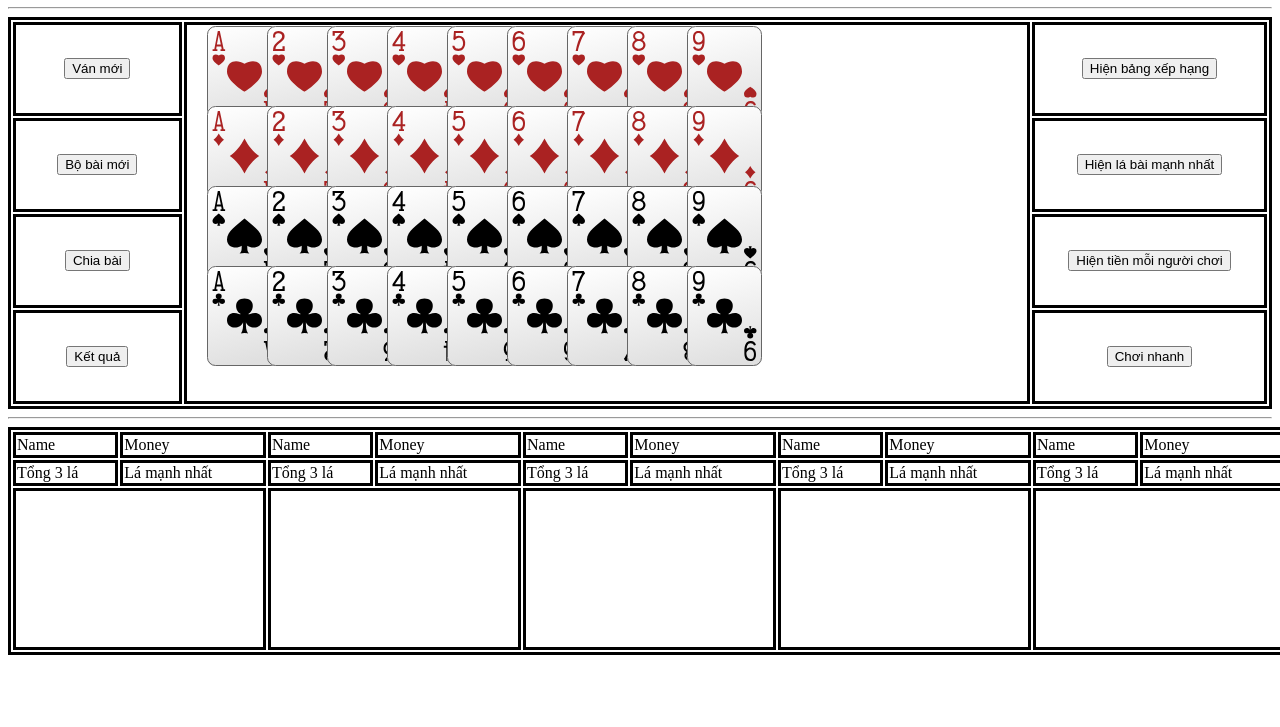
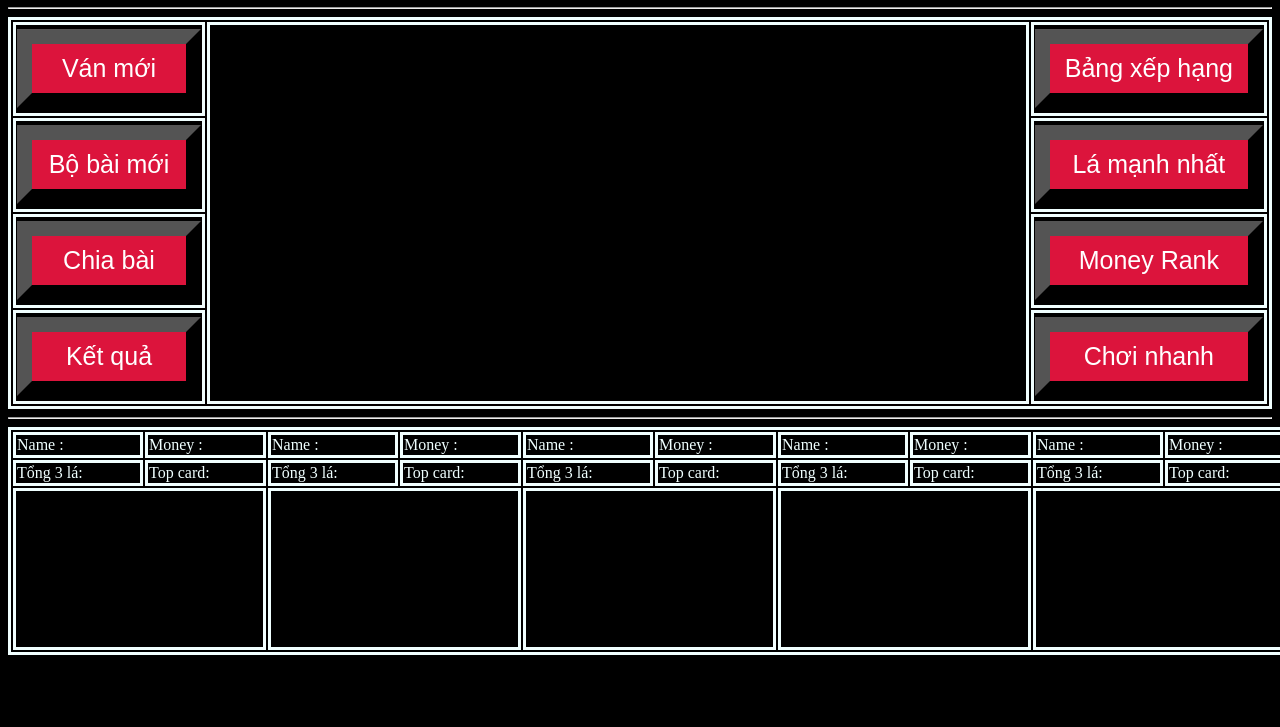
Before and after one commit to Sown13/3_Cards_Poker, a plain HTML site: page HTML/Module_1_Case_ThreeCardPoker.html in a window 1280 px wide. Shown: the part 73-800 px from the top of the page. Drawn offline with Linux system fonts and the light colour scheme.

Commit message:
Playable - CSS working now for: show card, show winner// Next proceed to display ranking board

```diff
--- /dev/null
+++ b/CSS/css_game_layout.css
@@ -0,0 +1,25 @@
+.button {
+    background-color: crimson;
+    color: white;
+    padding: 10px 5px;
+    text-align: center;
+    text-decoration: none;
+    display: ruby-text;
+    font-size: 25px;
+    border-width: 15px;
+    width: 100%;
+}
+
+.button:hover{
+    transform: scale(1.03);
+}
+
+
+table, tr, td, th {
+    border: solid;
+    color: azure;
+}
+
+body {background-color: black;
+    color: azure;
+}
--- a/HTML/Module_1_Case_ThreeCardPoker.html
+++ b/HTML/Module_1_Case_ThreeCardPoker.html
@@ -3,67 +3,64 @@
 <head>
     <meta charset="UTF-8">
     <title>Title</title>
-    <style>
-        table, tr, td, th {
-            border: solid;
-        }
-    </style>
+    <link href="../CSS/css_game_layout.css" rel="stylesheet">
 </head>
 <body>
-<h1 style="text-align: center"> S88 ~ NHÀ CÁI ĐẾN TỪ CODEGYM </h1>
+<h1 style="text-align: center"> CODE88 ~ NHÀ CÁI ĐẾN TỪ CODEGYM </h1>
 <hr>
 <div style="text-align: center">
     <table>
         <tr>
-            <td style="width: 500px"><input type="button" value="Ván mới"></td>
+            <td style="width: 500px"><input type="button" value="Ván mới" id="newGame" class="button"></td>
             <td rowspan="4" style="width:1000px">
                 <canvas id="myCanvas" width="800" height="370"></canvas>
             </td>
-            <td style="width: 500px"><input type="button" value="Hiện bảng xếp hạng"></td>
+            <td style="width: 500px"><input type="button" value="Bảng xếp hạng" class="button"></td>
         </tr>
         <tr>
-            <td><input type="button" value="Bộ bài mới"></td>
-            <td><input type="button" value="Hiện lá bài mạnh nhất"></td>
+            <td><input type="button" value="Bộ bài mới" id="newDeck" class="button"></td>
+            <td><input type="button" value="Lá mạnh nhất" class="button"></td>
         </tr>
         <tr>
-            <td><input type="button" value="Chia bài"></td>
-            <td><input type="button" value="Hiện tiền mỗi người chơi"></td>
+            <td><input type="button" value="Chia bài" id="dealCard" class="button"></td>
+            <td><input type="button" value="Money Rank" class="button"></td>
         </tr>
         <tr>
-            <td><input type="button" value="Kết quả"></td>
-            <td><input type="button" value="Chơi nhanh"></td>
+            <td><input type="button" value="Kết quả" id="result" class="button"></td>
+            <td><input type="button" value="Chơi nhanh" class="button" id="quickPlay"></td>
         </tr>
     </table>
 </div>
 <hr>
 <table>
     <tr>
-        <td>Name</td>
-        <td>Money</td>
-        <td>Name</td>
-        <td>Money</td>
-        <td>Name</td>
-        <td>Money</td>
-        <td>Name</td>
-        <td>Money</td>
-        <td>Name</td>
-        <td>Money</td>
-        <td>Name</td>
-        <td>Money</td>
+        <td>Name : <span style="color:red;text-align: right"> <span id="nameP1"></span></span></td>
+        <td>Money : <span style="color:red;text-align: right"> <span id="moneyP1"></span></span></td>
+        <td>Name : <span style="color:red;text-align: right"> <span id="nameP2"></span></span></td>
+        <td>Money : <span style="color:red;text-align: right"> <span id="moneyP2"></span></span></td>
+        <td>Name : <span style="color:red;text-align: right"> <span id="nameP3"></span></span></td>
+        <td>Money : <span style="color:red;text-align: right"> <span id="moneyP3"></span></span></td>
+        <td>Name : <span style="color:red;text-align: right"> <span id="nameP4"></span></span></td>
+        <td>Money : <span style="color:red;text-align: right"> <span id="moneyP4"></span></span></td>
+        <td>Name : <span style="color:red;text-align: right"> <span id="nameP5"></span></span></td>
+        <td>Money : <span style="color:red;text-align: right"> <span id="moneyP5"></span></span></td>
+        <td>Name : <span style="color:red;text-align: right"> <span id="nameP6"></span></span></td>
+        <td>Money : <span style="color:red;text-align: right"> <span id="moneyP6"></span></span></td>
     </tr>
     <tr>
-        <td>Tổng 3 lá</td>
-        <td>Lá mạnh nhất</td>
-        <td>Tổng 3 lá</td>
-        <td>Lá mạnh nhất</td>
-        <td>Tổng 3 lá</td>
-        <td>Lá mạnh nhất</td>
-        <td>Tổng 3 lá</td>
-        <td>Lá mạnh nhất</td>
-        <td>Tổng 3 lá</td>
-        <td>Lá mạnh nhất</td>
-        <td>Tổng 3 lá</td>
-        <td>Lá mạnh nhất</td>
+        <td>Tổng 3 lá:<span style="color:red;text-align: right"><span id="sum1"></span></span></td>
+        <td>Top card:<span style="color:red;text-align: right"><span id="topCard1"></span></span></td>
+        <td>Tổng 3 lá:<span style="color:red;text-align: right"><span id="sum2"></span></span></td>
+        <td>Top card:<span style="color:red;text-align: right"><span id="topCard2"></span></span></td>
+        <td>Tổng 3 lá:<span style="color:red;text-align: right"><span id="sum3"></span></span></td>
+        <td>Top card:<span style="color:red;text-align: right"><span id="topCard3"></span></span></td>
+        <td>Tổng 3 lá:<span style="color:red;text-align: right"><span id="sum4"></span></span></td>
+        <td>Top card:<span style="color:red;text-align: right"><span id="topCard4"></span></span></td>
+        <td>Tổng 3 lá:<span style="color:red;text-align: right"><span id="sum5"></span></span></td>
+        <td>Top card:<span style="color:red;text-align: right"><span id="topCard5"></span></span></td>
+        <td>Tổng 3 lá:<span style="color:red;text-align: right"><span id="sum6"></span></span></td>
+        <td>Top card:<span style="color:red;text-align: right"><span id="topCard6"></span></span></td>
+
     </tr>
     <tr>
         <td colspan="2">
@@ -87,18 +84,8 @@
     </tr>
 </table>
 
-
-<!--<input type="button" value="Create New Deck" onclick="makeNewDeck()">-->
-<!--<input type="button" value="New Player" onclick="newPlayer()">-->
-<!--<input type="button" value="Deal cards and make pot" onclick="dealCards()">-->
-<!--<input type="button" value="Calculate" onclick="calPlayerScore()">-->
-<!--<input type="button" value="Find the top card from all player" onclick="callFindTopCard()">-->
-<!--<input type="button" value="Top player" onclick="compareScore()">-->
-<!--<input type="button" value="Cal money" onclick="calMoney()">-->
-
-<!--<input type="button" value="Test" onclick="testPerfomance()">-->
 </body>
 <script src="../Javascript/core_function.js"></script>
 <script src="../PokerCanvas/Tairraos_Poker.JS/source/poker.js"></script>
-<script src="../Javascript/css_canvas.js"></script>
+<script src="../Javascript/canvas.js"></script>
 </html>
--- /dev/null
+++ b/Javascript/canvas.js
@@ -0,0 +1,25 @@
+let context = document.getElementById("myCanvas").getContext("2d");
+// canvas.drawPokerCard(10, 10, 80, 'hearts', '6');
+let positionX = [0, 90, 180, 270, 360, 450, 540, 630, 720];
+let positionY = [0, 90, 180, 270];
+// let size = [60, 80]
+let suitCardCanvas = ['hearts', 'diamonds', 'spades', 'clubs'];
+let cardNum = ['a', 2, 3, 4, 5, 6, 7, 8, 9]
+
+function canvasNewDeck() {
+    context.clearRect(0, 0, 800, 370);
+    for (let y = 0; y < 4; y++) {
+        for (let x = 0; x < 9; x++) {
+            context.drawPokerCard(positionX[x], positionY[y], 100, suitCardCanvas[y], cardNum[x])
+        }
+    }
+}
+
+// let canvasPlayer = document.getElementById("").getContext("2d");
+function canvasBackSide() {
+    for (let y = 0; y < 4; y++) {
+        for (let x = 0; x < 9; x++) {
+            canvas.drawPokerCard(positionX[x], positionY[y], 100)
+        }
+    }
+}
--- a/Javascript/core_function.js
+++ b/Javascript/core_function.js
@@ -41,7 +41,7 @@ class Cards {
 
 
 // Make a new deck
-let suits = ['Diamond', 'Heart', 'Club', 'Spade'];
+let suits = ['diamonds', 'hearts', 'clubs', 'spades'];
 let suitScores = [4, 3, 2, 1];
 let values = [1, 2, 3, 4, 5, 6, 7, 8, 9];
 let specialValues = [10, 2, 3, 4, 5, 6, 7, 8, 9];
@@ -60,6 +60,7 @@ function makeNewDeck() {
             deck.push(cardInDeck);
         }
     }
+    canvasNewDeck();
     console.log(deck)
 }
 
@@ -148,7 +149,10 @@ let moneyPot;
 
 function newPlayer() {
     useres = [];
-    useres.length = parseInt(prompt("Bạn muốn chơi bao nhiêu người? (tối đa 12 người Plz~)"));
+    useres.length = Math.abs(parseInt(prompt("Bạn muốn chơi bao nhiêu người? (tối đa 6)")));
+    if (useres.length > 6) {
+        useres.length = 6
+    }
     for (let x = 0; x < useres.length; x++) {
         let player = new Players();
         let playerName = prompt(`Nhập tên người chơi thứ ${x + 1}`);
@@ -159,6 +163,7 @@ function newPlayer() {
         useres[x] = player;
     }
     betRate = parseInt(prompt("Nhập số tiền bạn muốn đặt cược mỗi lần chơi"));
+    createNameAndMoney();
     console.log(useres)
 }
 
@@ -175,16 +180,24 @@ function dealCards() {
         let walletLeft = wallet - betRate;
         useres[x].setPlayerMoney(walletLeft);
         useres[x].playerDeck = [];
+        let contextPlayer = document.getElementById(`canvasPlayer${x + 1}`).getContext("2d");
         for (i = 0; i < 3; i++) {
             let cardIndexRemove = Math.floor(Math.random() * (countCardLeft - i - (x * 3)));
             tempDeck.push(deck[cardIndexRemove]);
             useres[x].playerDeck = tempDeck;
+            let tempValue = useres[x].playerDeck[i].getCardValue();
+            if (tempValue === 1) {
+                tempValue = 'a'
+            }
+            contextPlayer.drawPokerCard(60 * i + 30, 30, 80, useres[x].playerDeck[i].getCardSuit(), tempValue)
             deck.splice(cardIndexRemove, 1)
         }
     }
+    // canvasBackSide();
     moneyPot = betRate * useres.length;
     calPlayerScore();
     callFindTopCard();
+    showScoreAndTopCard();
     console.log(useres);
     console.log(deck);
 }
@@ -263,13 +276,15 @@ function compareScore() {
     topPlayer.setPlayerScore(topScore);
     calMoney();
     checkMoney();
+    createNameAndMoney();
+    displayToBoard();
     console.log(useres)
 }
 
 /// idea: thêm ID người chơi, sẽ không lo vấn đề 2 người chơi cùng tên.
-function calMoney(){
-    for(let x=0;x<useres.length;x++){
-        if(useres[x].getPlayerName() === topPlayer.getPlayerName()){
+function calMoney() {
+    for (let x = 0; x < useres.length; x++) {
+        if (useres[x].getPlayerName() === topPlayer.getPlayerName()) {
             let tempWallet = useres[x].getPlayerMoney();
             tempWallet += moneyPot;
             useres[x].setPlayerMoney(tempWallet);
@@ -280,26 +295,91 @@ function calMoney(){
 }
 
 let useresRemoved = [];
-function checkMoney(){
+
+function checkMoney() {
     let loserPlayer = new Players();
-    for(let x=0;x<useres.length;x++){
-        if ( useres[x].playerMoney <= 0){
+    for (let x = 0; x < useres.length; x++) {
+        if (useres[x].playerMoney <= 0) {
             loserPlayer = useres[x];
-            useres.splice(x,1);
+            useres.splice(x, 1);
             useresRemoved.push(loserPlayer);
+            let contextPlayer = document.getElementById(`canvasPlayer${useres.length + 1}`).getContext("2d");
+            contextPlayer.clearRect(0, 0, 245, 150);
+            document.getElementById(`nameP${useres.length + 1}`).innerHTML = ``;
+            document.getElementById(`moneyP${useres.length + 1}`).innerHTML = ``;
+            document.getElementById(`sum${useres.length + 1}`).innerHTML = ``;
+            document.getElementById(`topCard${useres.length + 1}`).innerHTML = ``;
         }
-    } console.log(useresRemoved)
+    }
+    console.log(useresRemoved)
 }
 
-function testPerfomance() {
+// function checkFinalWinner() {
+//     if (useres.length === 1) {
+//         context.clearRect(0, 0, 800, 370);
+//         context.fillStyle = `#00FFFF`;
+//         context.font = "50px Arial";
+//         context.fillText(`Final Winner: ${useres[0].getPlayerName()}`, 30, 200);
+//     }
+// }
+
+function playQuick() {
     makeNewDeck();
     dealCards();
-    callFindTopCard();
     compareScore();
-    calMoney();
     console.log(useres)
 }
 
-function display() {
+function createNameAndMoney() {
+    for (let x = 0; x < useres.length; x++) {
+        document.getElementById(`nameP${x + 1}`).innerHTML = useres[x].getPlayerName();
+        document.getElementById(`moneyP${x + 1}`).innerHTML = useres[x].getPlayerMoney();
+    }
+}
 
+function showScoreAndTopCard() {
+    for (let x = 0; x < useres.length; x++) {
+        document.getElementById(`sum${x + 1}`).innerHTML = useres[x].getPlayerScore();
+        document.getElementById(`topCard${x + 1}`).innerHTML = `${useres[x].findTopCard().getSpecialCardValue()} ${useres[x].findTopCard().getCardSuit()}`;
+    }
 }
+
+function displayToBoard() {
+    // document.getElementById(`myCanvas`).innerHTML = `${topPlayer.getPlayerName()}---${topPlayer.getPlayerScore()}`;
+    if (useres.length === 1) {
+        context.clearRect(0, 0, 800, 370);
+        context.fillStyle = `#00FFFF`;
+        context.font = "50px Arial";
+        context.fillText(`Final Winner: ${useres[0].getPlayerName()}`, 30, 200);
+    } else {
+        context.clearRect(0, 0, 800, 370);
+        context.fillStyle = `#00FFFF`;
+        context.font = "50px Arial";
+        context.fillText(`Round Winner: ${topPlayer.getPlayerName()}---${topPlayer.getPlayerScore()} điểm`, 30, 200);
+    }
+}
+
+let rank = [];
+
+// function rankPlayer() {
+//     rank = [];
+//     for (let x = 0; x < useres.length; x++) {
+//         rank[x] = useres[x].getPlayerMoney();
+//     }
+//     rank.sort();
+// }
+//
+// function displayRank(){
+//     rankPlayer();
+//     let display = ``;
+//     for (let x=0;x<rank.length;x++){
+//         display += `Rank 1 - ${useres[x].getPlayerName()}`
+//     }
+// }
+
+document.getElementById("newGame").addEventListener("click", newPlayer);
+document.getElementById("newDeck").addEventListener("click", makeNewDeck);
+document.getElementById("dealCard").addEventListener("click", dealCards);
+document.getElementById("dealCard").addEventListener("click", dealCards);
+document.getElementById("result").addEventListener("click", compareScore);
+document.getElementById("quickPlay").addEventListener("click", playQuick);
--- a/Javascript/css_canvas.js
+++ /dev/null
@@ -1,12 +0,0 @@
-let canvas = document.getElementById("myCanvas").getContext("2d");
-// canvas.drawPokerCard(10, 10, 80, 'hearts', '6');
-let positionX = [0,60,120,180,240,300,360,420,480];
-let positionY = [0,80,160,240];
-let size = [60,80]
-let suitCardCanvas =['hearts','diamonds','spades','clubs'];
-let cardNum = ['a',2,3,4,5,6,7,8,9]
-for (let y=0;y<4;y++){
-    for(let x=0;x<9;x++){
-        canvas.drawPokerCard(positionX[x],positionY[y],100,suitCardCanvas[y],cardNum[x])
-    }
-}
```
